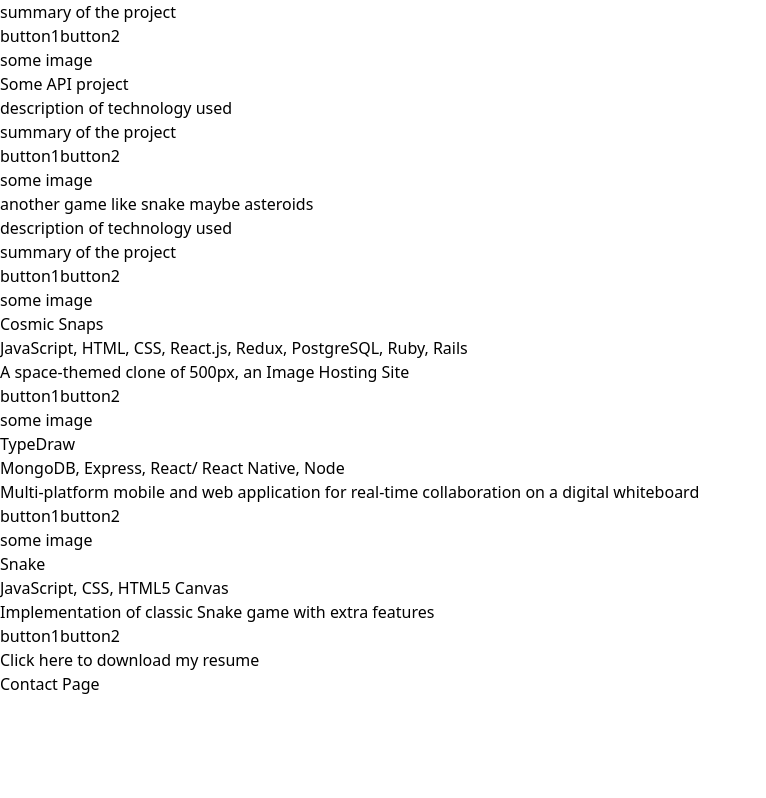
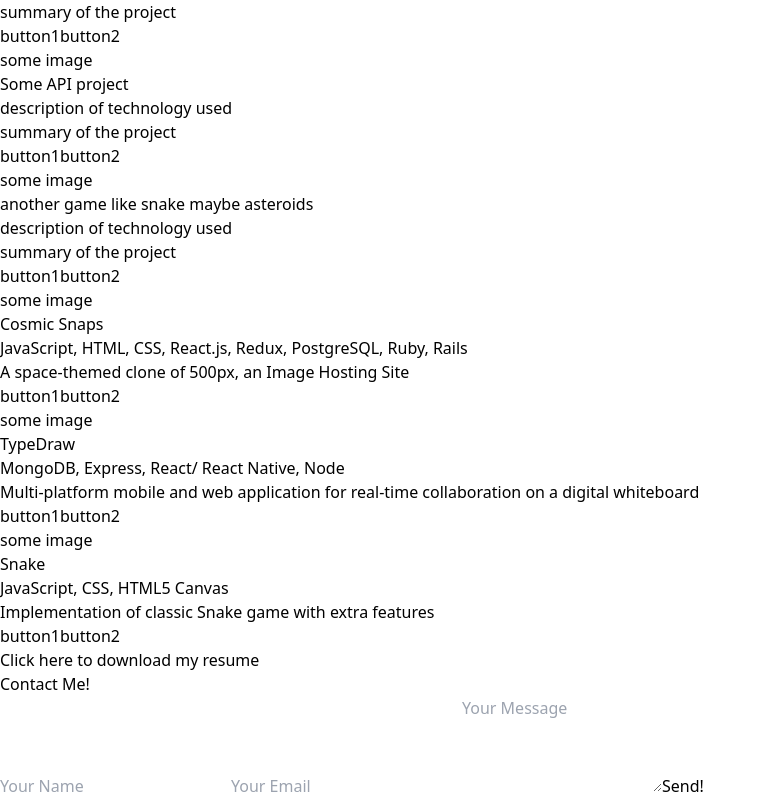
Before and after one commit to mrmoeee/portfolio-tailwind, a Vue app: page / in a window 1280 px wide. Shown: the part 576-1374 px from the top of the page, without its empty margins (0-766 px from the left). Before the commit the page ends 1272 px from the top, so only its background shows below. Built offline with nearby package versions, Linux system fonts and the light colour scheme.

Commit message:
homepage and contact page remodel

```diff
--- a/index.html
+++ b/index.html
@@ -11,6 +11,8 @@
 <body class="h-screen">
   <div id="app" class="container mx-auto max-w-5xl h-screen drop-shadow-md"></div>
   <script type="module" src="/src/main.js"></script>
+  <!-- add smtpjs script tag here used for sending email -->
+  <script src="https://smtpjs.com/v3/smtp.js"></script>
 </body>
 
 </html>
--- a/src/components/ContactPage.vue
+++ b/src/components/ContactPage.vue
@@ -1,6 +1,27 @@
 <script setup>
+const sendEmail = () => {
+  Email.send({
+    Host: "smtp.elasticemail.com",
+    Username: "username",
+    Password: "password",
+    To: 'them@website.com',
+    From: "you@isp.com",
+    Subject: "This is the subject",
+    Body: "And this is the body"
+  }).then(
+    message => alert(message)
+  );
+}
 </script>
 
 <template>
-  <h1>Contact Page</h1>
+  <div class="container mx-auto">
+    <h3>Contact Me!</h3>
+    <form class="flex flex-col border border-round w-3/4">
+      <input type="text" id="name" placeholder="Your Name" required>
+      <input type="email" id="email" placeholder="Your Email" required>
+      <textarea id="message" rows="4" placeholder="Your Message"></textarea>
+      <button type="submit">Send!</button>
+    </form>
+  </div>
 </template>
--- a/src/components/HomePage.vue
+++ b/src/components/HomePage.vue
@@ -5,7 +5,6 @@ import LandingPage from './LandingPage.vue'
 defineProps({
   msg: String
 })
-
 const count = ref(0)
 </script>
 
```
